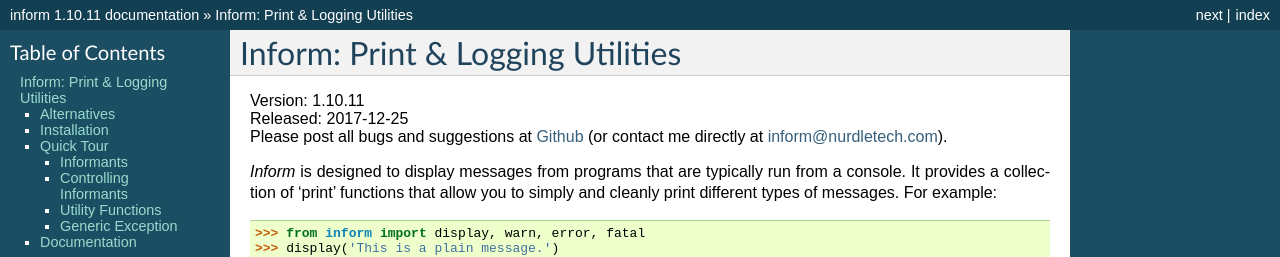
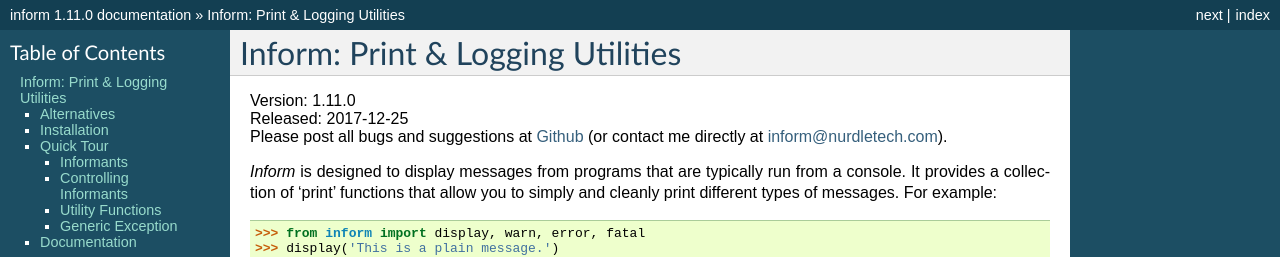
Before and after one commit to KenKundert/inform, a Sphinx documentation site: the page built from doc/index.rst, in a window 1280 px wide and 900 px high. Shown: the top 257 px of the window. Built offline with Sphinx 7.4.7, drawn with Linux system fonts in a browser that asks for light colours; some of the changed text lies outside the part shown.

Commit message:
bump version to 1.11.0

```diff
--- a/README.rst
+++ b/README.rst
@@ -17,7 +17,7 @@
     .. image:: https://img.shields.io/pypi/dd/inform.svg
         :target: https://pypi.python.org/pypi/inform/
 
-| Version: 1.10.11
+| Version: 1.11.0
 | Released: 2017-12-25
 |
 
--- a/doc/conf.py
+++ b/doc/conf.py
@@ -48,7 +48,7 @@
 # built documents.
 #
 # The full version, including alpha/beta/rc tags.
-release = '1.10.11'
+release = '1.11.0'
 # The short X.Y version.
 version = '.'.join(release.split('.')[0:2])
 
--- a/doc/index.rst
+++ b/doc/index.rst
@@ -7,7 +7,7 @@
 Inform: Print & Logging Utilities
 =================================
 
-| Version: 1.10.11
+| Version: 1.11.0
 | Released: 2017-12-25
 | Please post all bugs and suggestions at
   `Github <https://github.com/KenKundert/inform/issues>`_
--- a/doc/releases.rst
+++ b/doc/releases.rst
@@ -2,7 +2,7 @@
 ========
 
 **1.11 (2017-12-25)**:
-    | Version: 1.10.11
+    | Version: 1.11.0
     | Released: 2017-12-25
 
     - Released the documentation.
--- a/inform/__init__.py
+++ b/inform/__init__.py
@@ -1,4 +1,4 @@
-__version__ = '1.10.11'
+__version__ = '1.11.0'
 __released__ = '2017-12-25'
 
 from .inform import (
--- a/setup.py
+++ b/setup.py
@@ -14,7 +14,7 @@
 
 setup(
     name='inform',
-    version='1.10.11',
+    version='1.11.0',
     description='print & logging utilities for communicating with user',
     long_description=readme,
     author="Ken Kundert",
```
Also changed, not shown: .bump.cfg.
